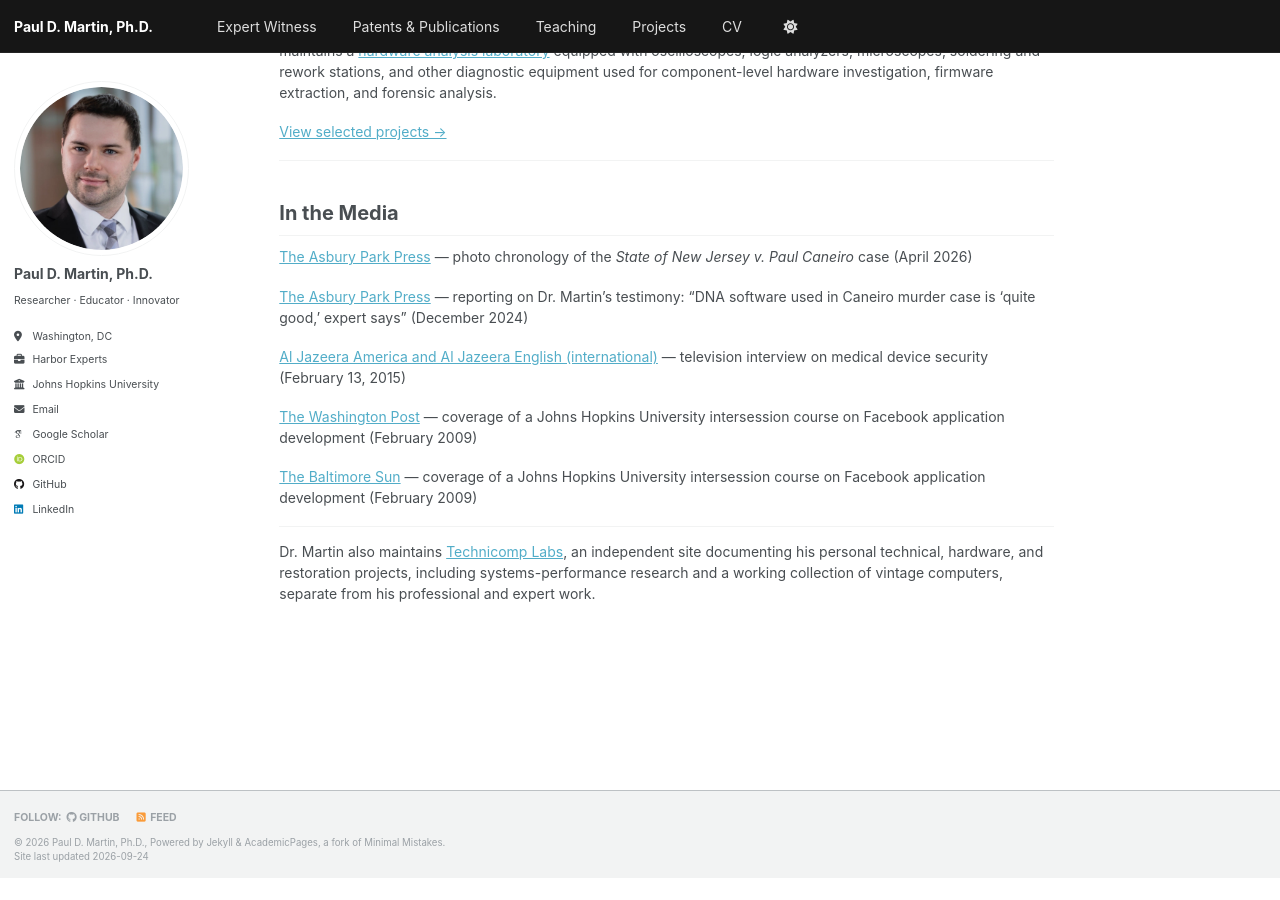
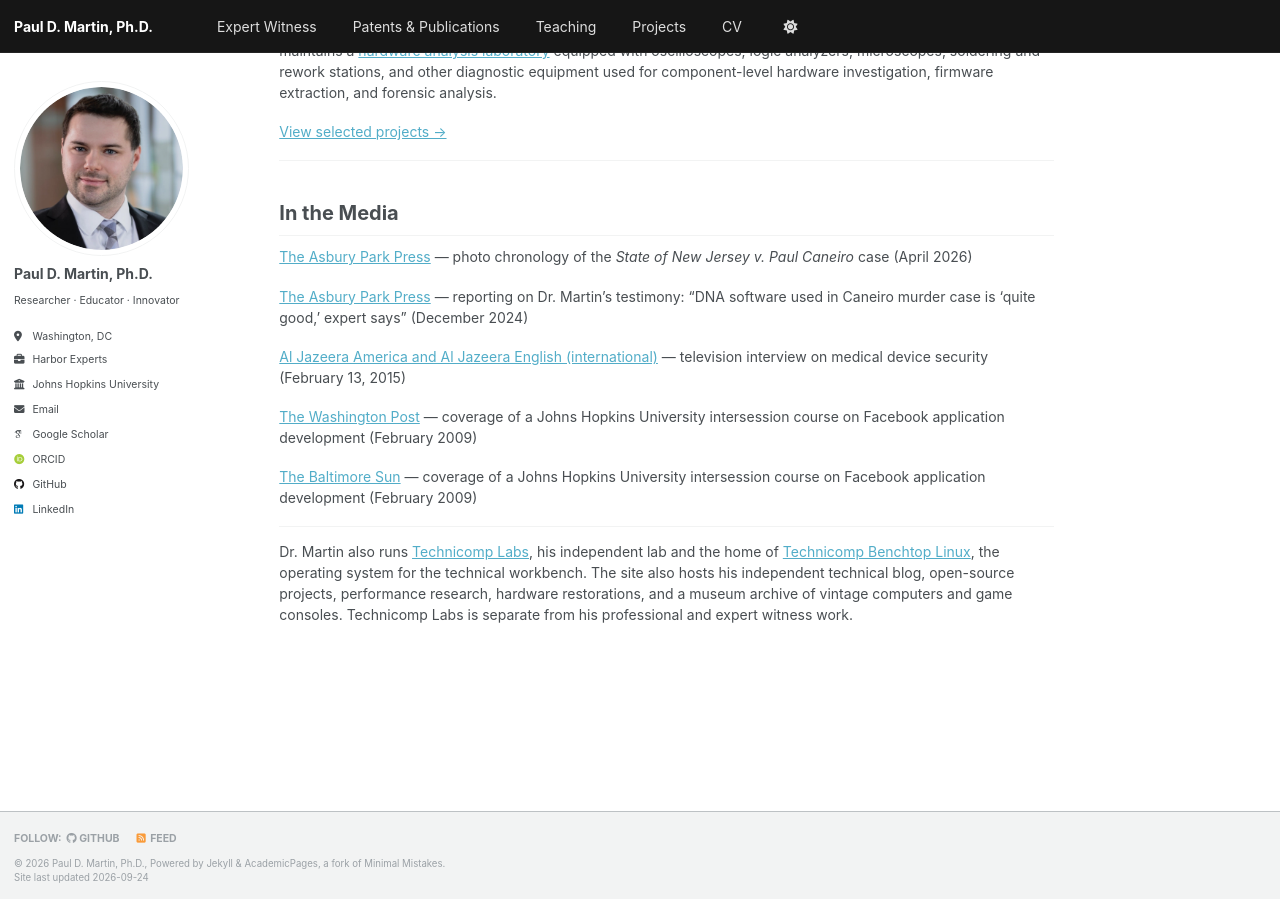
Before and after one commit to pauldmartinphd/pauldmartinphd.github.io, a Jekyll site: the page built from _pages/about.md, in a window 1280 px wide and 900 px high, scrolled down 1696 px. Built offline with Jekyll 4.4.1, drawn with Linux system fonts in a browser that asks for light colours; some web fonts are replaced; before the commit the page ends 2575 px from its top, so only the background shows below that.

Commit message:
Describe Technicomp Labs as home of Benchtop Linux, blog, projects, research, restorations, and archive

```diff
--- a/_pages/about.md
+++ b/_pages/about.md
@@ -76,4 +76,4 @@ Dr. Martin has hands-on experience across 16 CPU architectures, from 8-bit micro
 
 ---
 
-Dr. Martin also maintains [Technicomp Labs](https://technicomplabs.io), an independent site documenting his personal technical, hardware, and restoration projects, including systems-performance research and a working collection of vintage computers, separate from his professional and expert work.
+Dr. Martin also runs [Technicomp Labs](https://technicomplabs.io), his independent lab and the home of [Technicomp Benchtop Linux](https://technicomplabs.io/projects/), the operating system for the technical workbench. The site also hosts his independent technical blog, open-source projects, performance research, hardware restorations, and a museum archive of vintage computers and game consoles. Technicomp Labs is separate from his professional and expert witness work.
--- a/_pages/portfolio.html
+++ b/_pages/portfolio.html
@@ -68,4 +68,4 @@ author_profile: true
 
 <hr />
 
-<p><em>Independent technical, hardware, and restoration projects, including a working collection of vintage computers and game consoles, are documented separately at <a href="https://technicomplabs.io">Technicomp Labs</a>.</em></p>
+<p><em>Dr. Martin's independent work lives at <a href="https://technicomplabs.io">Technicomp Labs</a>, the home of Technicomp Benchtop Linux, along with his technical blog, open-source projects, performance research, hardware restorations, and a museum archive of vintage computers and game consoles.</em></p>
```
